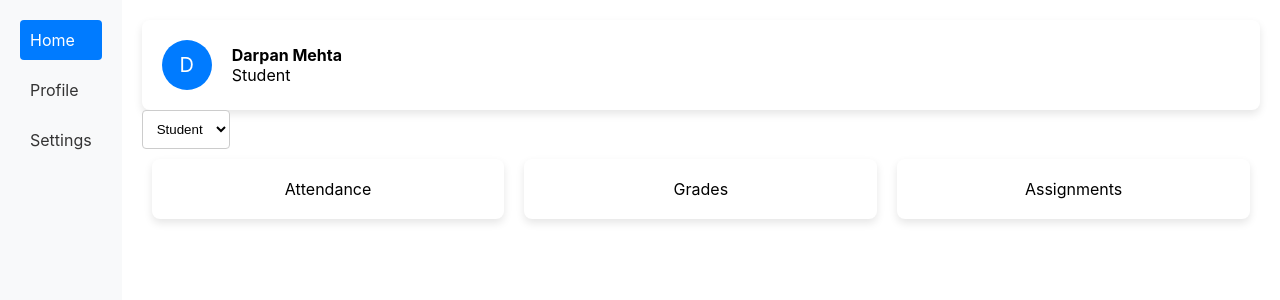
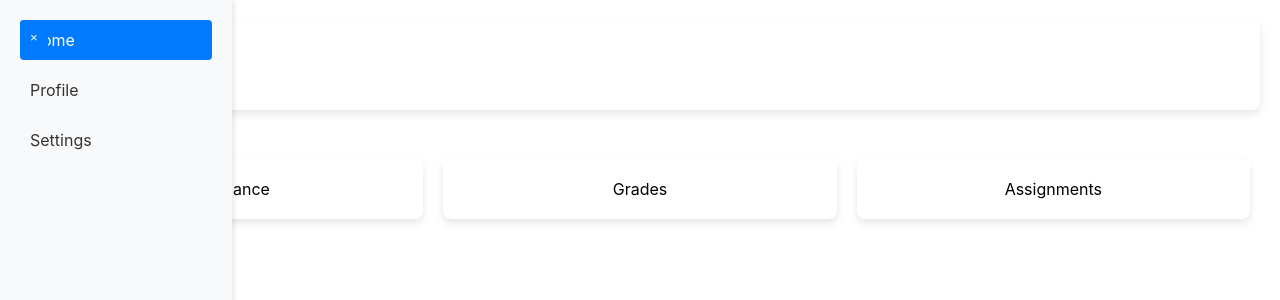
Before and after one commit to grvup/Dashboard, a React (Create React App) app: page / in a window 1280 px wide. Shown: the top 300 px of the page. Built offline with nearby package versions, Linux system fonts and the light colour scheme; the HTML template or start-up script is replaced by a standard one.

Commit message:
checking

```diff
--- a/src/components/Navigation.js
+++ b/src/components/Navigation.js
@@ -1,33 +1,26 @@
-import React from 'react';
+import React, { useState } from 'react';
 import { NavLink } from 'react-router-dom';
-import styled from 'styled-components';
+import '../styles/Navigation.css';
 
-const Nav = styled.nav`
-  display: flex;
-  flex-direction: column;
-  background: #f8f9fa;
-  padding: 20px;
-  height: 100vh;
-`;
+const Navigation = () => {
+  const [isOpen, setIsOpen] = useState(true);
 
-const NavItem = styled(NavLink)`
-  margin-bottom: 10px;
-  text-decoration: none;
-  color: #333;
-  padding: 10px;
-  border-radius: 4px;
-  &.active {
-    background: #007bff;
-    color: #fff;
-  }
-`;
+  const toggleNav = () => {
+    setIsOpen(!isOpen);
+  };
 
-const Navigation = () => (
-  <Nav>
-    <NavItem to="/" exact>Home</NavItem>
-    <NavItem to="/profile">Profile</NavItem>
-    <NavItem to="/settings">Settings</NavItem>
-  </Nav>
-);
+  return (
+    <>
+      <button className="toggle-button" onClick={toggleNav}>
+        {isOpen ? '×' : '☰'}
+      </button>
+      <nav className={`nav ${isOpen ? '' : 'hidden'}`}>
+        <NavLink to="/" exact className="nav-item" activeClassName="active">Home</NavLink>
+        <NavLink to="/profile" className="nav-item" activeClassName="active">Profile</NavLink>
+        <NavLink to="/settings" className="nav-item" activeClassName="active">Settings</NavLink>
+      </nav>
+    </>
+  );
+};
 
 export default Navigation;
--- /dev/null
+++ b/src/styles/Navigation.css
@@ -0,0 +1,43 @@
+.nav {
+    display: flex;
+    flex-direction: column;
+    background: #f8f9fa;
+    padding: 20px;
+    height: 100vh;
+    width: 15%;
+    box-shadow: 2px 0 5px rgba(0, 0, 0, 0.1); /* Added shadow effect */
+    position: fixed;
+    left: 0;
+    top: 0;
+    transition: transform 0.3s ease;
+  }
+
+  .nav.hidden {
+    transform: translateX(-100%); /* Hide sidebar */
+  }
+
+  .nav-item {
+    margin-bottom: 10px;
+    text-decoration: none;
+    color: #333;
+    padding: 10px;
+    border-radius: 4px;
+  }
+
+  .nav-item.active {
+    background: #007bff;
+    color: #fff;
+  }
+
+  .toggle-button {
+    position: fixed;
+    top: 20px;
+    left: 20px;
+    background: #007bff;
+    color: #fff;
+    border: none;
+    padding: 10px;
+    cursor: pointer;
+    border-radius: 4px;
+    z-index: 1000; /* Ensure the button is on top */
+  }
```
